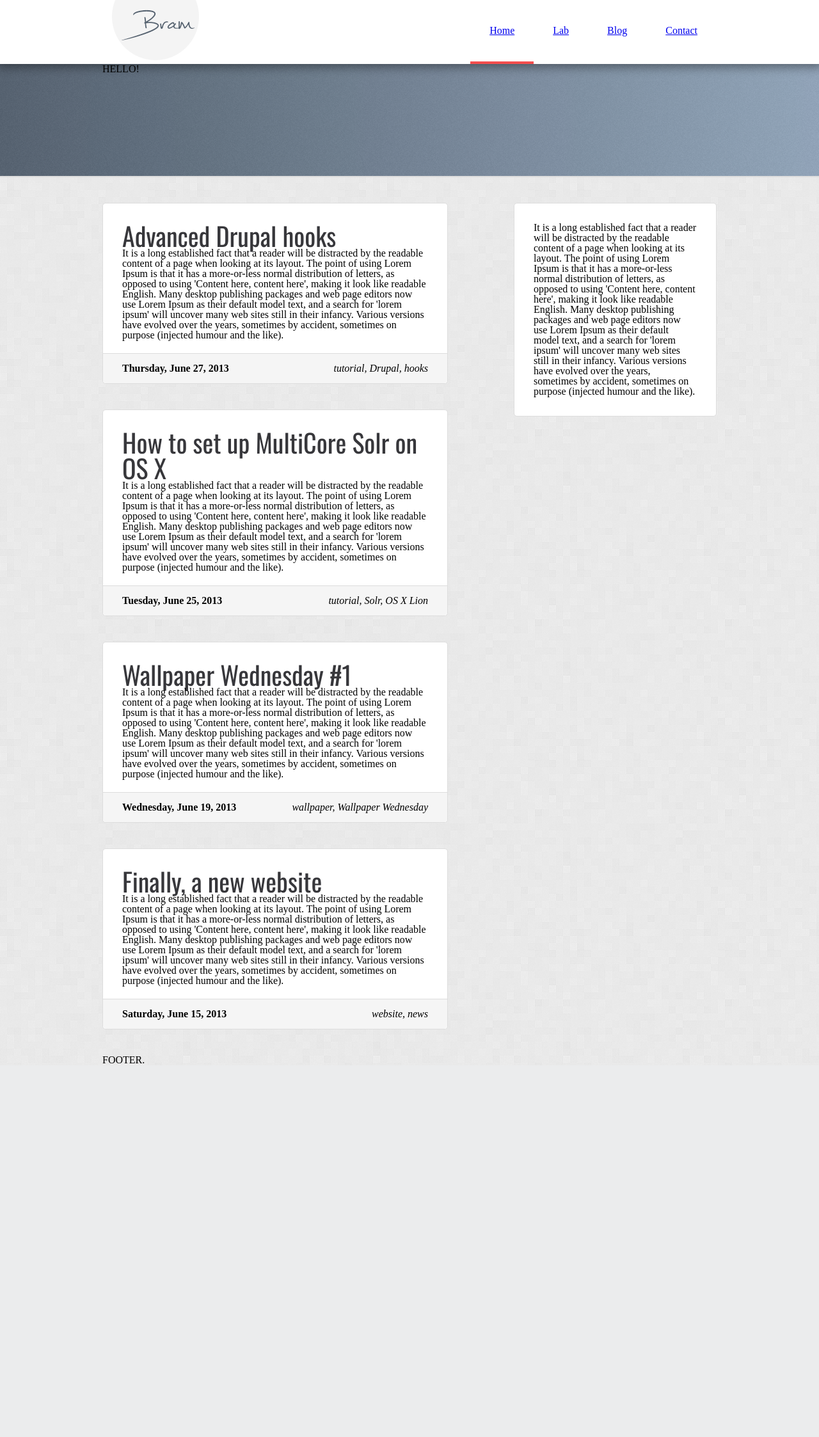
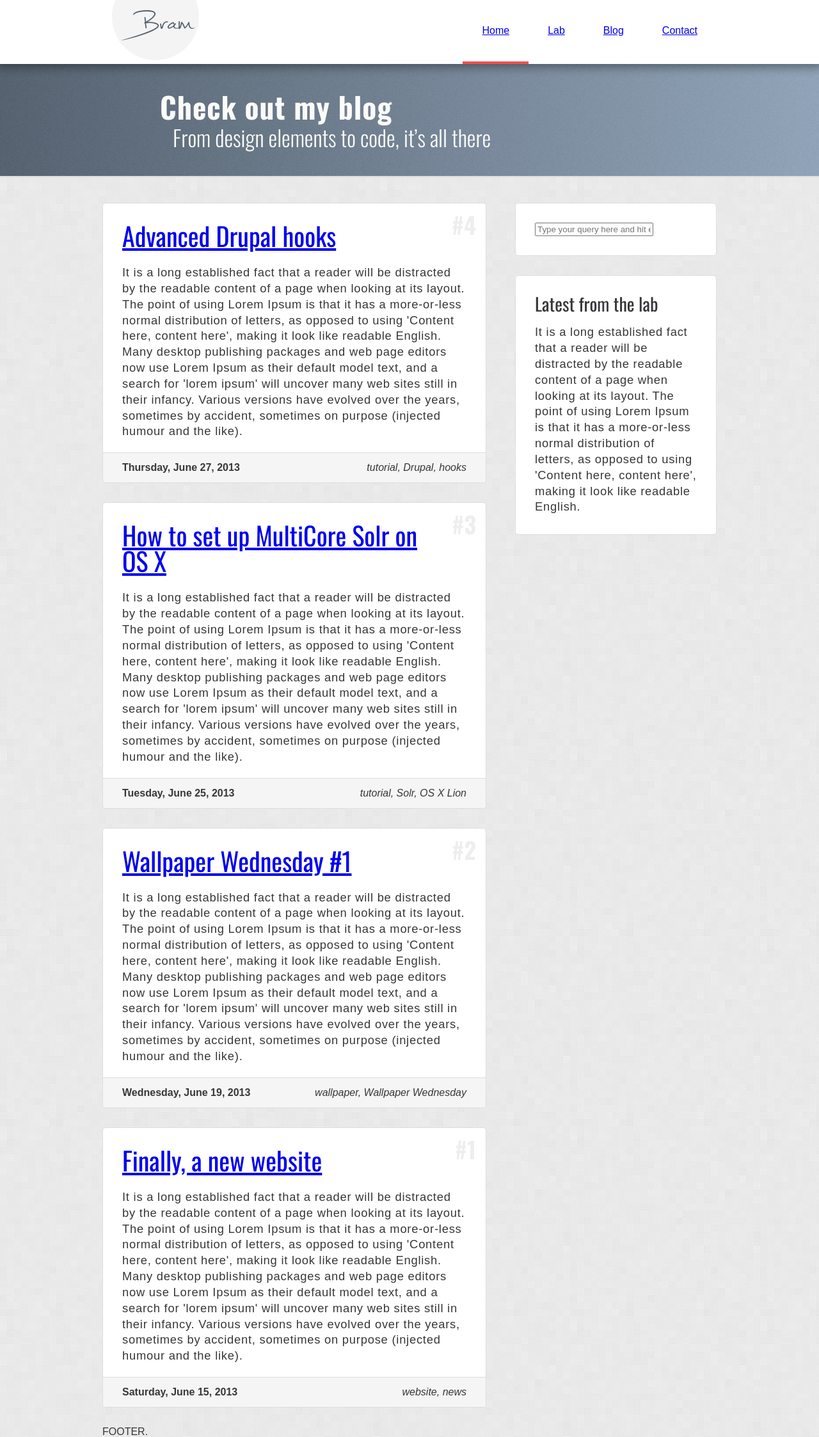
Before and after one commit to bramtenhove/bramtenhove.nl, a PHP site: page / in a window 1280 px wide. Shown: the whole page at 64% size. Before the commit the page ends 1662 px from the top, so only its background shows below. Run offline with PHP 8.4, Linux system fonts and the light colour scheme; some libraries are stand-ins or nearby versions.

Commit message:
Messed around with the lay-out and fonts

```diff
--- a/css/screen.css
+++ b/css/screen.css
@@ -97,36 +97,83 @@ article, aside, details, figcaption, figure, footer, header, hgroup, menu, nav,
 /**
  * Fonts of the site is defined here.
  */
-/* line 10, ../sass/_fonts.scss */
+/* line 7, ../sass/_fonts.scss */
+body {
+  color: #37373b;
+  font-family: "Arial", "Verdana", sans-serif;
+  font-weight: 200;
+}
+
+/* line 13, ../sass/_fonts.scss */
+p {
+  font-size: 1.15em;
+  letter-spacing: 0.75px;
+  line-height: 1.35;
+}
+
+/* line 19, ../sass/_fonts.scss */
 h1 {
+  color: #37373b;
+  font-family: "Oswald", "Arial", "Verdana", sans-serif;
+  font-size: 3em;
+  font-weight: 400;
+  margin-bottom: 1em;
+}
+
+/* line 27, ../sass/_fonts.scss */
+h2 {
+  color: #37373b;
+  font-family: "Oswald", "Arial", "Verdana", sans-serif;
+  font-size: 2em;
+  font-weight: 400;
+  margin-bottom: 0.65em;
+}
+/* line 34, ../sass/_fonts.scss */
+h2.content-title {
+  font-size: 2.5em;
+  max-width: 92.5%;
+}
+/* line 39, ../sass/_fonts.scss */
+h2.block-title {
+  font-size: 1.75em;
+}
+
+/* line 44, ../sass/_fonts.scss */
+h3 {
+  color: #37373b;
+  font-family: "Oswald", "Arial", "Verdana", sans-serif;
+  font-size: 1.5em;
+  font-weight: 400;
+}
+/* line 50, ../sass/_fonts.scss */
+h3.expose-title {
+  color: #fbfbf8;
+  font-size: 2.85em;
+  font-weight: 700;
+  letter-spacing: 1px;
+  padding: 44px 0 0 90px;
+}
+/* line 58, ../sass/_fonts.scss */
+h3.expose-subtitle {
+  color: #fbfbf8;
+  font-size: 2.15em;
+  font-weight: 300;
+  padding: 8px 0 0 110px;
+}
+
+/* line 66, ../sass/_fonts.scss */
+h4 {
   color: #37373b;
   font-family: "Oswald", "Arial", "Verdana", sans-serif;
   font-weight: 400;
 }
 
-/* line 16, ../sass/_fonts.scss */
-h2 {
-  color: #37373b;
+/* line 73, ../sass/_fonts.scss */
+span.post-number {
+  color: #eeeeee;
   font-family: "Oswald", "Arial", "Verdana", sans-serif;
-  font-weight: 400;
-}
-/* line 21, ../sass/_fonts.scss */
-h2.content-title {
-  font-size: 2.5em;
-}
-
-/* line 26, ../sass/_fonts.scss */
-h3 {
-  color: #37373b;
-  font-family: "Oswald", "Arial", "Verdana", sans-serif;
-  font-weight: 400;
-}
-
-/* line 32, ../sass/_fonts.scss */
-h4 {
-  color: #37373b;
-  font-family: "Oswald", "Arial", "Verdana", sans-serif;
-  font-weight: 400;
+  font-size: 2.25em;
+  font-weight: 700;
 }
 
 /**
@@ -164,7 +211,7 @@ body {
 .container {
   background: #ffffff;
   border: 1px solid #dddddd;
-  margin-bottom: 40px;
+  margin-bottom: 30px;
   padding: 30px;
   -webkit-border-radius: 5px 5px;
   -moz-border-radius: 5px / 5px;
@@ -229,7 +276,7 @@ body {
 
 /* line 63, ../sass/_layout.scss */
 #main-content {
-  width: 56.25%;
+  width: 62.5%;
   float: left;
   margin-right: 0%;
   display: inline;
@@ -237,7 +284,7 @@ body {
 
 /* line 67, ../sass/_layout.scss */
 #sidebar-right {
-  width: 26.5625%;
+  width: 32.8125%;
   float: right;
   margin-right: 0;
   *margin-left: 0em;
@@ -269,8 +316,15 @@ body {
 /* line 5, ../sass/_content.scss */
 .blog {
   padding-bottom: 0px;
+  position: relative;
 }
-/* line 8, ../sass/_content.scss */
+/* line 9, ../sass/_content.scss */
+.blog .post-number {
+  position: absolute;
+  top: 15px;
+  right: 15px;
+}
+/* line 15, ../sass/_content.scss */
 .blog .details {
   background: #f5f5f5;
   border-top: 1px solid #dddddd;
@@ -282,11 +336,11 @@ body {
   -o-border-radius: 0px 0px 5px 5px;
   border-radius: 0px 0px 5px 5px;
 }
-/* line 15, ../sass/_content.scss */
+/* line 22, ../sass/_content.scss */
 .blog .details .date-time {
   font-weight: bold;
 }
-/* line 19, ../sass/_content.scss */
+/* line 26, ../sass/_content.scss */
 .blog .details .tags {
   float: right;
   font-style: italic;
--- a/index.html
+++ b/index.html
@@ -41,7 +41,8 @@
 
       <div id="expose" role="banner">
         <div class="wrapper">
-          HELLO!
+          <h3 class="expose-title">Check out my blog</h3>
+          <h3 class="expose-subtitle">From design elements to code, it’s all there</h3>
         </div>
       </div>
 
@@ -49,8 +50,10 @@
 
         <div id="main-content" role="main">
           <div class="container blog">
-            <h2 class="content-title">Advanced Drupal hooks</h2>
+            <h2 class="content-title"><a href="#">Advanced Drupal hooks</a></h2>
             <p>It is a long established fact that a reader will be distracted by the readable content of a page when looking at its layout. The point of using Lorem Ipsum is that it has a more-or-less normal distribution of letters, as opposed to using 'Content here, content here', making it look like readable English. Many desktop publishing packages and web page editors now use Lorem Ipsum as their default model text, and a search for 'lorem ipsum' will uncover many web sites still in their infancy. Various versions have evolved over the years, sometimes by accident, sometimes on purpose (injected humour and the like).</p>
+
+            <span class="post-number">#4</span>
 
             <div class="details">
               <span class="date-time">Thursday, June 27, 2013</span>
@@ -59,8 +62,10 @@
           </div>
 
           <div class="container blog">
-            <h2 class="content-title">How to set up MultiCore Solr on OS X</h2>
+            <h2 class="content-title"><a href="#">How to set up MultiCore Solr on OS X</a></h2>
             <p>It is a long established fact that a reader will be distracted by the readable content of a page when looking at its layout. The point of using Lorem Ipsum is that it has a more-or-less normal distribution of letters, as opposed to using 'Content here, content here', making it look like readable English. Many desktop publishing packages and web page editors now use Lorem Ipsum as their default model text, and a search for 'lorem ipsum' will uncover many web sites still in their infancy. Various versions have evolved over the years, sometimes by accident, sometimes on purpose (injected humour and the like).</p>
+
+            <span class="post-number">#3</span>
 
             <div class="details">
               <span class="date-time">Tuesday, June 25, 2013</span>
@@ -69,8 +74,10 @@
           </div>
 
           <div class="container blog">
-            <h2 class="content-title">Wallpaper Wednesday #1</h2>
+            <h2 class="content-title"><a href="#">Wallpaper Wednesday #1</a></h2>
             <p>It is a long established fact that a reader will be distracted by the readable content of a page when looking at its layout. The point of using Lorem Ipsum is that it has a more-or-less normal distribution of letters, as opposed to using 'Content here, content here', making it look like readable English. Many desktop publishing packages and web page editors now use Lorem Ipsum as their default model text, and a search for 'lorem ipsum' will uncover many web sites still in their infancy. Various versions have evolved over the years, sometimes by accident, sometimes on purpose (injected humour and the like).</p>
+
+            <span class="post-number">#2</span>
 
             <div class="details">
               <span class="date-time">Wednesday, June 19, 2013</span>
@@ -79,8 +86,10 @@
           </div>
 
           <div class="container blog">
-            <h2 class="content-title">Finally, a new website</h2>
+            <h2 class="content-title"><a href="#">Finally, a new website</a></h2>
             <p>It is a long established fact that a reader will be distracted by the readable content of a page when looking at its layout. The point of using Lorem Ipsum is that it has a more-or-less normal distribution of letters, as opposed to using 'Content here, content here', making it look like readable English. Many desktop publishing packages and web page editors now use Lorem Ipsum as their default model text, and a search for 'lorem ipsum' will uncover many web sites still in their infancy. Various versions have evolved over the years, sometimes by accident, sometimes on purpose (injected humour and the like).</p>
+
+            <span class="post-number">#1</span>
 
             <div class="details">
               <span class="date-time">Saturday, June 15, 2013</span>
@@ -89,8 +98,17 @@
           </div>
         </div>
 
-        <aside id="sidebar-right" class="container" role="complementary">
-          <p>It is a long established fact that a reader will be distracted by the readable content of a page when looking at its layout. The point of using Lorem Ipsum is that it has a more-or-less normal distribution of letters, as opposed to using 'Content here, content here', making it look like readable English. Many desktop publishing packages and web page editors now use Lorem Ipsum as their default model text, and a search for 'lorem ipsum' will uncover many web sites still in their infancy. Various versions have evolved over the years, sometimes by accident, sometimes on purpose (injected humour and the like).</p>
+        <aside id="sidebar-right" role="complementary">
+          <div class="block container">
+            <form>
+              <input type="text" placeholder="Type your query here and hit enter" />
+            </form>
+          </div>
+
+          <div class="block container">
+            <h2 class="block-title">Latest from the lab</h2>
+            <p>It is a long established fact that a reader will be distracted by the readable content of a page when looking at its layout. The point of using Lorem Ipsum is that it has a more-or-less normal distribution of letters, as opposed to using 'Content here, content here', making it look like readable English.</p>
+          </div>
         </aside>
 
       </div>
--- a/sass/_content.scss
+++ b/sass/_content.scss
@@ -4,6 +4,13 @@
 
 .blog {
   padding-bottom: 0px;
+  position: relative;
+
+  .post-number {
+    position: absolute;
+    top: 15px;
+    right: 15px;
+  }
 
   .details {
     background: #f5f5f5;
--- a/sass/_fonts.scss
+++ b/sass/_fonts.scss
@@ -5,28 +5,62 @@
 @import url("http://fonts.googleapis.com/css?family=Oswald:400,300,700");
 
 body {
+  color: #37373b;
+  font-family: "Arial", "Verdana", sans-serif;
+  font-weight: 200;
+}
+
+p {
+  font-size: 1.15em;
+  letter-spacing: 0.75px;
+  line-height: 1.35;
 }
 
 h1 {
   color: #37373b;
   font-family: "Oswald", "Arial", "Verdana", sans-serif;
+  font-size: 3em;
   font-weight: 400;
+  margin-bottom: 1em;
 }
 
 h2 {
   color: #37373b;
   font-family: "Oswald", "Arial", "Verdana", sans-serif;
+  font-size: 2em;
   font-weight: 400;
+  margin-bottom: 0.65em;
 
   &.content-title {
     font-size: 2.5em;
+    max-width: 92.5%;
+  }
+
+  &.block-title {
+    font-size: 1.75em;
   }
 }
 
 h3 {
   color: #37373b;
   font-family: "Oswald", "Arial", "Verdana", sans-serif;
+  font-size: 1.5em;
   font-weight: 400;
+
+  &.expose-title {
+    color: #fbfbf8;
+    font-size: 2.85em;
+    font-weight: 700;
+    letter-spacing: 1px;
+    padding: 44px 0 0 90px;
+  }
+
+  &.expose-subtitle {
+    color: #fbfbf8;
+    font-size: 2.15em;
+    font-weight: 300;
+    padding: 8px 0 0 110px;
+  }
 }
 
 h4 {
@@ -34,3 +68,12 @@ h4 {
   font-family: "Oswald", "Arial", "Verdana", sans-serif;
   font-weight: 400;
 }
+
+span {
+  &.post-number {
+    color: #eeeeee;
+    font-family: "Oswald", "Arial", "Verdana", sans-serif;
+    font-size: 2.25em;
+    font-weight: 700;
+  }
+}
--- a/sass/_layout.scss
+++ b/sass/_layout.scss
@@ -18,7 +18,7 @@ body {
 .container {
   background: #ffffff;
   border: 1px solid #dddddd;
-  margin-bottom: 40px;
+  margin-bottom: 30px;
   padding: 30px;
   @include border-radius(5px, 5px);
 }
@@ -61,11 +61,11 @@ body {
 }
 
 #main-content {
-  @include span-columns(9, 16);
+  @include span-columns(10, 16);
 }
 
 #sidebar-right {
-  @include span-columns(4.25 omega, 16);
+  @include span-columns(5.25 omega, 16);
 }
 
 #footer {
```
